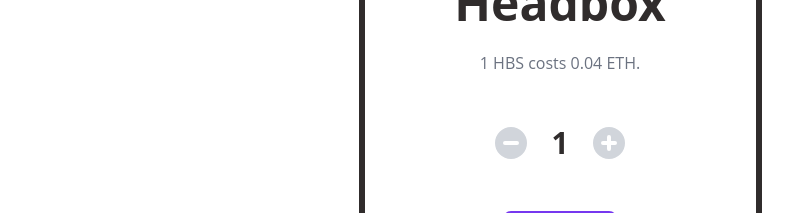
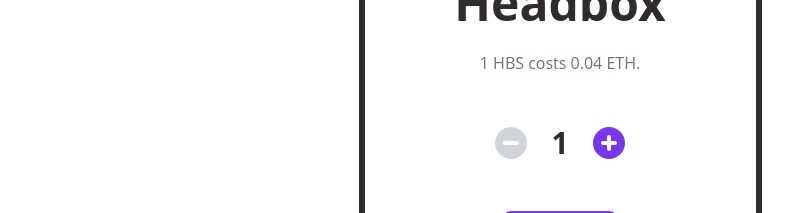
Before and after one commit to WahyuZ002/headboxsquad, a React (Create React App) app: page / in a window 1280 px wide. Shown: the part 1100-1313 px from the top of the page, without its empty margins (80-873 px from the left). Built offline with nearby package versions, Linux system fonts and the light colour scheme.

Commit message:
:white_check_mark: persiapan untuk public mint

```diff
--- a/src/components/home/MintingSection.js
+++ b/src/components/home/MintingSection.js
@@ -91,11 +91,11 @@ function MintingSection() {
 
     const incrementMintAmount = () => {
         let newMintAmount = mintAmount + 1
-        if (newMintAmount === 1) {
+        if (newMintAmount === 20) {
             setCanIncrementAmount(false)
         }
-        if (newMintAmount > 1) {
-            newMintAmount = 1
+        if (newMintAmount > 20) {
+            newMintAmount = 20
         }
         setMintAmount(newMintAmount)
         setCanDecrementAmount(true)
@@ -163,7 +163,10 @@ function MintingSection() {
                             >
                                 <svg
                                     xmlns="http://www.w3.org/2000/svg"
-                                    className={'h-10 w-10 transition-all duration-300 ease-in-out cursor-pointer' + (canDecrementAmount ? 'fill-current text-gray-300' : 'fill-current text-gray-300')}
+                                    className={
+                                        'h-10 w-10 transition-all duration-300 ease-in-out cursor-pointer' +
+                                        (canDecrementAmount ? 'fill-current text-primary hover:text-violet-800' : 'fill-current text-gray-300')
+                                    }
                                     viewBox="0 0 20 20"
                                     fill="currentColor"
                                 >
@@ -180,7 +183,10 @@ function MintingSection() {
                             >
                                 <svg
                                     xmlns="http://www.w3.org/2000/svg"
-                                    className={'h-10 w-10 transition-all duration-300 ease-in-out cursor-pointer' + (canIncrementAmount ? 'fill-current text-gray-300' : 'fill-current text-gray-300')}
+                                    className={
+                                        'h-10 w-10 transition-all duration-300 ease-in-out cursor-pointer' +
+                                        (canIncrementAmount ? 'fill-current text-primary hover:text-violet-800' : 'fill-current text-gray-300')
+                                    }
                                     viewBox="0 0 20 20"
                                     fill="currentColor"
                                 >
```
